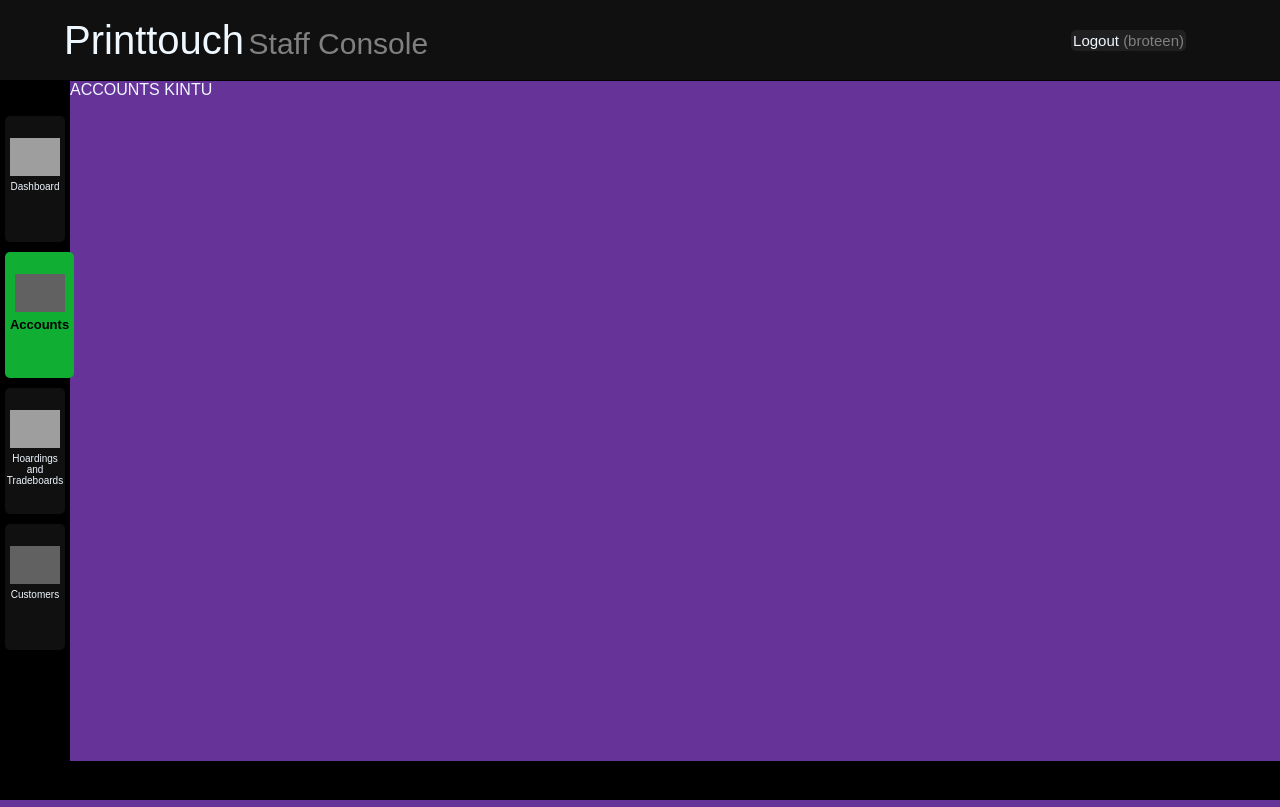
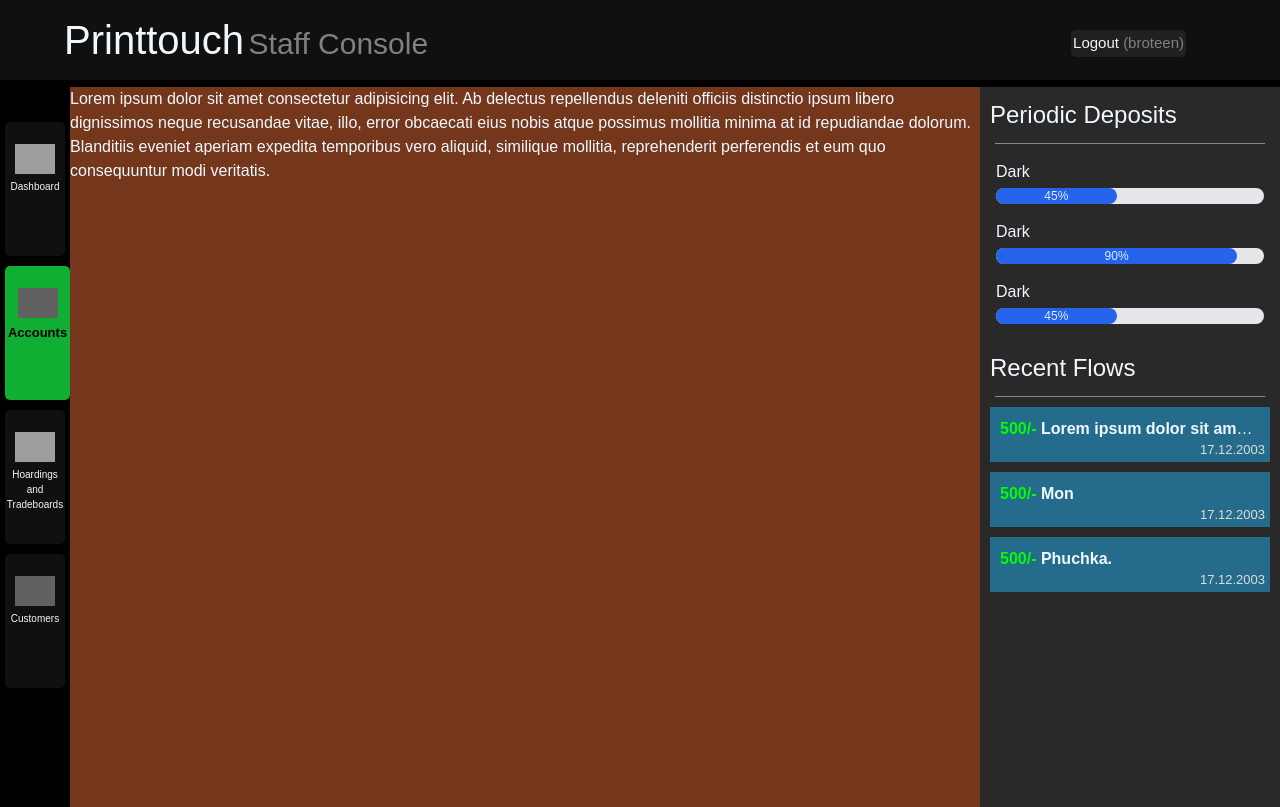
Before and after one commit to B6Infinity/printtouch, a Django app: page /accounts in a window 1280 px wide. Run offline with Django 4.2, Linux system fonts and the light colour scheme; a user stored in the database is signed in; some libraries are stand-ins or nearby versions; grey boxes are pictures that could not be loaded.

Commit message:
working on the css

```diff
--- a/static/basestyle.css
+++ b/static/basestyle.css
@@ -7,7 +7,7 @@
 
 body {
     background-color: black;
-    height: 85vh;
+    height: 90vh;
 }
 
 #main_header {
@@ -86,7 +86,7 @@ body {
 
 #implanted_body {
     flex-grow: 1;
-    background-color: rebeccapurple;
+    background-color: rgb(41, 41, 41);
     overflow: auto;
 }
 
--- a/templates/accounts.html
+++ b/templates/accounts.html
@@ -2,8 +2,144 @@
 {% block title %}Accounts{% endblock title %}
 {% block body %}
 
-ACCOUNTS KINTU
+<section id="parentholder">
+
+    <section id="accounts">
+        Lorem ipsum dolor sit amet consectetur adipisicing elit. Ab delectus repellendus deleniti officiis distinctio ipsum libero dignissimos neque recusandae vitae, illo, error obcaecati eius nobis atque possimus mollitia minima at id repudiandae dolorum. Blanditiis eveniet aperiam expedita temporibus vero aliquid, similique mollitia, reprehenderit perferendis et eum quo consequuntur modi veritatis.
+    </section>
+    <section id="notifbar">
+
+        <section id="periodic_deposits">
+
+
+            <h3>Periodic Deposits</h3><hr>
+
+            <div class="m-4">
+                <div class="mb-1 text-base font-medium dark:text-white">Dark</div>
+                <div class="w-full bg-gray-200 rounded-full dark:bg-gray-700">
+                    <div class="bg-blue-600 text-xs font-medium text-blue-100 text-center p-0.5 leading-none rounded-full" style="width: 45%"> 45%</div>
+                </div>
+            </div>
+            <div class="m-4">
+                <div class="mb-1 text-base font-medium dark:text-white">Dark</div>
+                <div class="w-full bg-gray-200 rounded-full dark:bg-gray-700">
+                    <div class="bg-blue-600 text-xs font-medium text-blue-100 text-center p-0.5 leading-none rounded-full" style="width: 90%"> 90%</div>
+                </div>
+            </div>
+            <div class="m-4">
+                <div class="mb-1 text-base font-medium dark:text-white">Dark</div>
+                <div class="w-full bg-gray-200 rounded-full dark:bg-gray-700">
+                    <div class="bg-blue-600 text-xs font-medium text-blue-100 text-center p-0.5 leading-none rounded-full" style="width: 45%"> 45%</div>
+                </div>
+            </div>
+        </section>
 
 
 
+        <section id="recent_flows">
+
+
+            <h3>Recent Flows</h3><hr>
+
+            <div class="flow">
+                <span class="amt">500/-</span>
+                <span class="purpose">Lorem ipsum dolor sit amet consectetur adipisicing elit. Porro, quaerat.</span>
+                <span class="date">17.12.2003</span>
+            </div>
+            <div class="flow">
+                <span class="amt">500/-</span>
+                <span class="purpose">Mon</span>
+                <span class="date">17.12.2003</span>
+            </div>
+            <div class="flow">
+                <span class="amt">500/-</span>
+                <span class="purpose">Phuchka.</span>
+                <span class="date">17.12.2003</span>
+            </div>
+        </section>
+
+
+
+
+    </section>
+
+</section>
+
+<style>
+    #parentholder{
+        width: 100%;
+        /* background-color: rgba(114, 253, 79, 0.425); */
+        height: 100%;
+        position: relative;
+        display: flex;
+        flex-direction: row;
+    }
+
+    #parentholder #accounts{
+        background-color: rgba(255, 81, 0, 0.349);
+        flex-grow: 1;
+    }
+    #parentholder #notifbar{
+        /* background-color: rgba(0, 255, 255, 0.349); */
+        height: 100%;
+        width: 300px;
+    }
+
+    /* NOTIFBAR */
+    #notifbar{
+        display: flex;
+        flex-direction: column;
+        /* justify-content: space-evenly; */
+    }
+
+
+    #notifbar h3{
+        margin: 10px;
+        /* color: yellowgreen; */
+        font-size: 1.5rem;
+        font-weight: 500;
+
+    }
+
+    #notifbar hr{
+        margin: 10px 15px;
+        opacity: 50%;
+    }
+
+    #notifbar .flow{
+        background-color: rgba(34, 163, 223, 0.541);
+        margin: 10px;
+        padding: 10px;
+        position: relative;
+        height: 55px;
+
+        overflow: hidden; text-overflow: ellipsis;
+        white-space: nowrap;
+    }
+
+    .flow .amt{
+        color: lime;
+        font-weight: bold;
+        text-align: left;
+    }
+    .flow .purpose{
+        font-weight: bolder;
+        text-align: right;
+
+    }
+    .flow .date:hover{font-size: medium; background-color: black; font-weight: 500;}
+    .flow .date{
+        position: absolute;
+        right: 0;
+        bottom: 0;
+        padding: 2px 5px;
+        color: rgb(221, 221, 221);
+        font-size: small;
+    }
+
+
+
+</style>
+
+
 {% endblock body %}
--- a/templates/base.html
+++ b/templates/base.html
@@ -5,17 +5,17 @@
     <meta charset="UTF-8">
     <meta http-equiv="X-UA-Compatible" content="IE=edge">
     <meta name="viewport" content="width=device-width, initial-scale=1.0">
+    <script src="https://cdn.tailwindcss.com"></script>
     <link rel="stylesheet" href="/static/basestyle.css">
     <link rel="stylesheet" href="https://cdnjs.cloudflare.com/ajax/libs/font-awesome/6.4.0/css/all.min.css" integrity="sha512-iecdLmaskl7CVkqkXNQ/ZH/XLlvWZOJyj7Yy7tcenmpD1ypASozpmT/E0iPtmFIB46ZmdtAc9eNBvH0H/ZpiBw==" crossorigin="anonymous" referrerpolicy="no-referrer" />
 
-    <title>Kidey *STAFF* - {% block title %}{% endblock title %}</title>
+    <title>Printtouch *STAFF* - {% block title %}{% endblock title %}</title>
 
 
 
 </head>
 
 <body>
-
     <!-- ALERT MESSAGE -->
 
     <div class="alert-box-container" id="alert-box-container">
@@ -64,6 +64,16 @@
             </div>
         </div>
     </div>
+
+
+
+
+
+
+
+
+
+
 
 
     <div id="body-flex-container">
--- a/templates/customers.html
+++ b/templates/customers.html
@@ -1,5 +1,5 @@
 {% extends 'base.html' %}
-{% block title %}Accounts{% endblock title %}
+{% block title %}Customers{% endblock title %}
 {% block body %}
 
 CUSTOMER KINTU
```
Also changed, not shown: db.sqlite3.
